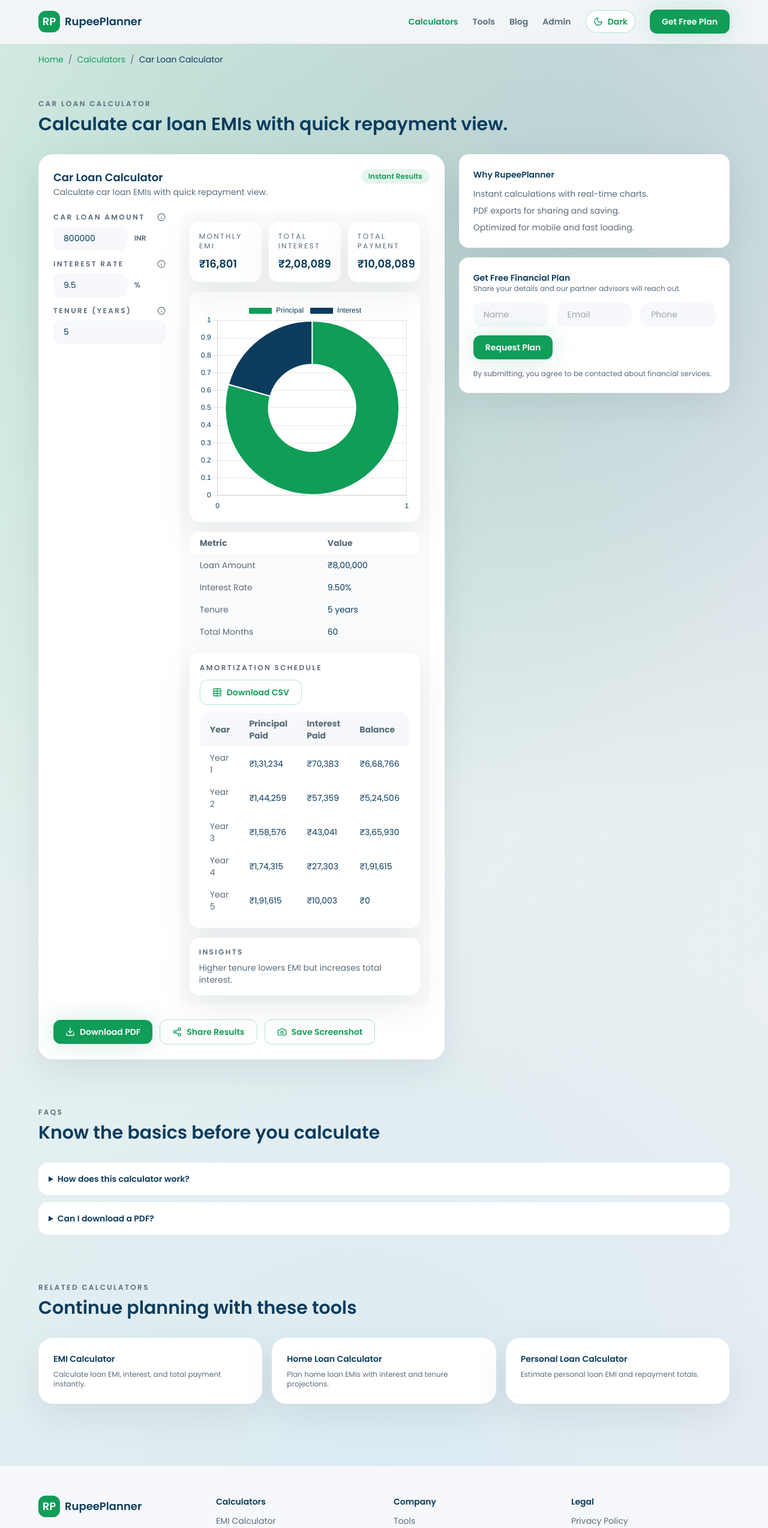
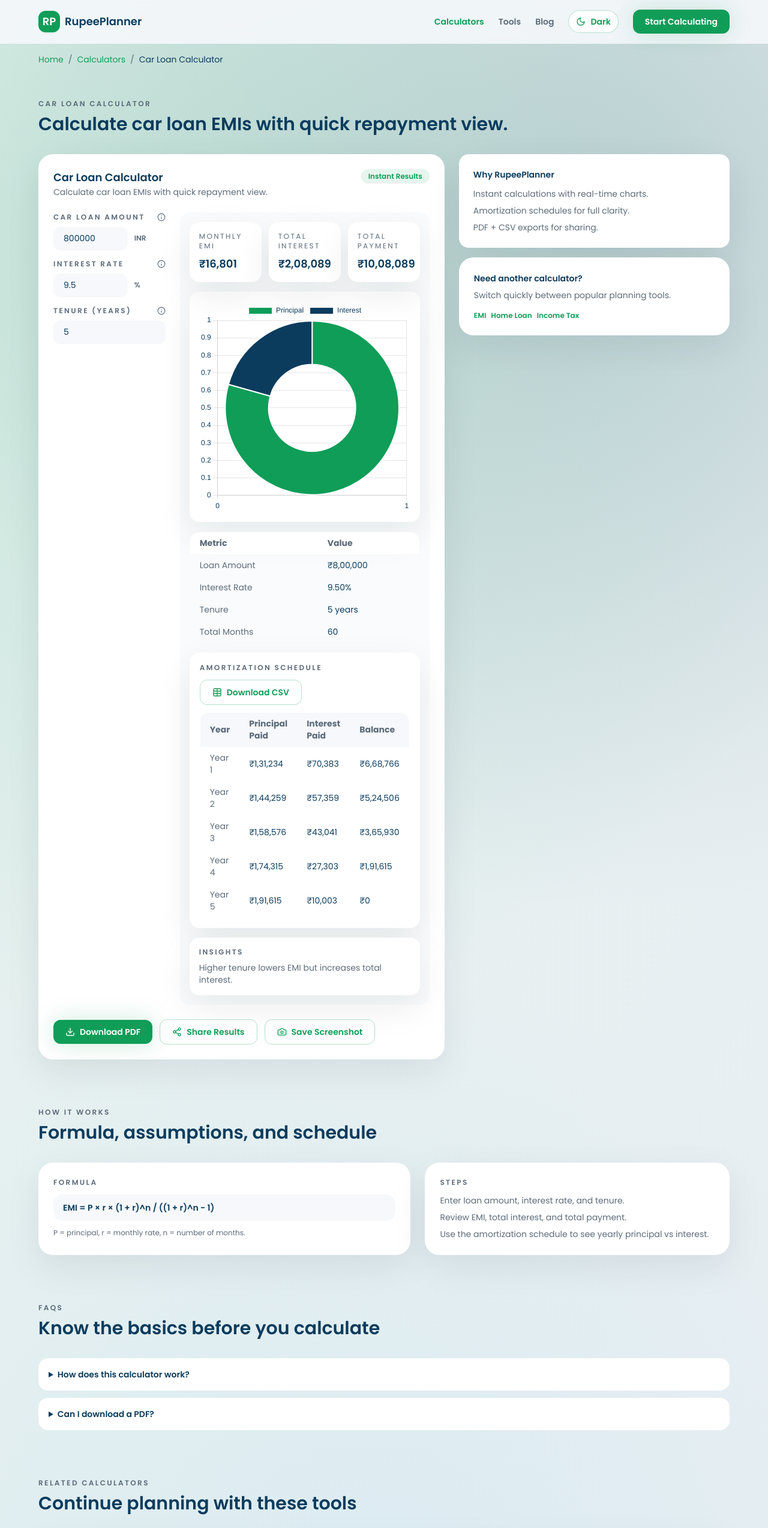
Before and after one commit to mkhanzk/FianceWebsiteforIndian, a Next.js app: page /calculators/car-loan-calculator in a window 1280 px wide. Shown: the top 2547 px of the page at 60% size. Built offline with nearby package versions, Linux system fonts and the light colour scheme.

Commit message:
Remove lead capture UI and hide empty ad slots

```diff
--- a/components/AdSlot.tsx
+++ b/components/AdSlot.tsx
@@ -21,11 +21,12 @@ const AdSlot = ({ label, className, adSlot, format = 'auto' }: AdSlotProps) => {
     }
   }, [shouldRenderAd, adSlot]);
 
+  if (!shouldRenderAd) return null;
+
   return (
     <div
       className={`flex min-h-[120px] items-center justify-center rounded-2xl border border-dashed border-accent/40 bg-surface/70 text-sm text-muted ${className ?? ''}`}
     >
-      {shouldRenderAd ? (
       <ins
         className="adsbygoogle block w-full"
         style={{ display: 'block', minHeight: 120 }}
@@ -34,13 +35,6 @@ const AdSlot = ({ label, className, adSlot, format = 'auto' }: AdSlotProps) => {
         data-ad-format={format}
         data-full-width-responsive="true"
       />
-      ) : (
-        <div className="text-center">
-          <div className="text-xs uppercase tracking-[0.3em] text-muted">Ad Placement</div>
-          <div className="mt-2 font-semibold text-text">{label}</div>
-          <div className="mt-1 text-xs text-muted">Google AdSense / Affiliate Banner</div>
-        </div>
-      )}
     </div>
   );
 };
--- a/components/Layout.tsx
+++ b/components/Layout.tsx
@@ -2,18 +2,15 @@ import { ReactNode } from 'react';
 import Navbar from './Navbar';
 import Footer from './Footer';
 import Breadcrumbs from './Breadcrumbs';
-import { RequestModalProvider } from './RequestModalContext';
 
 const Layout = ({ children }: { children: ReactNode }) => {
   return (
-    <RequestModalProvider>
     <div className="flex min-h-screen flex-col">
       <Navbar />
       <Breadcrumbs />
       <main className="flex-1">{children}</main>
       <Footer />
     </div>
-    </RequestModalProvider>
   );
 };
 
--- a/components/Navbar.tsx
+++ b/components/Navbar.tsx
@@ -3,20 +3,16 @@ import { useRouter } from 'next/router';
 import { Menu, X } from 'lucide-react';
 import { useState } from 'react';
 import ThemeToggle from './ThemeToggle';
-import { useRequestModal } from './RequestModalContext';
 
 const navItems = [
   { label: 'Calculators', href: '/calculators' },
   { label: 'Tools', href: '/tools' },
-  { label: 'Blog', href: '/blog' },
-  { label: 'Admin', href: '/admin' }
+  { label: 'Blog', href: '/blog' }
 ];
 
 const Navbar = () => {
   const router = useRouter();
   const [open, setOpen] = useState(false);
-  const { open: openRequest } = useRequestModal();
-
   return (
     <header className="sticky top-0 z-50 border-b border-white/10 bg-base/90 backdrop-blur">
       <div className="section-pad">
@@ -41,9 +37,9 @@ const Navbar = () => {
               );
             })}
             <ThemeToggle />
-            <button type="button" className="btn-primary" onClick={openRequest}>
-              Get Free Plan
-            </button>
+            <Link href="/calculators" className="btn-primary">
+              Start Calculating
+            </Link>
           </nav>
           <div className="flex items-center gap-3 md:hidden">
             <ThemeToggle />
@@ -70,16 +66,9 @@ const Navbar = () => {
                   {item.label}
                 </Link>
               ))}
-              <button
-                type="button"
-                className="btn-primary"
-                onClick={() => {
-                  setOpen(false);
-                  openRequest();
-                }}
-              >
-                Get Free Plan
-              </button>
+              <Link href="/calculators" className="btn-primary" onClick={() => setOpen(false)}>
+                Start Calculating
+              </Link>
             </div>
           </div>
         )}
--- a/pages/calculators/[slug].tsx
+++ b/pages/calculators/[slug].tsx
@@ -3,7 +3,6 @@ import { NextSeo, FAQPageJsonLd } from 'next-seo';
 import Link from 'next/link';
 import CalculatorCard from '../../components/CalculatorCard';
 import SectionHeading from '../../components/SectionHeading';
-import LeadForm from '../../components/LeadForm';
 import FAQ from '../../components/FAQ';
 import { calculatorSlugs, getCalculatorBySlug, calculators } from '../../data/calculators';
 
@@ -17,6 +16,25 @@ export default function CalculatorDetail({ slug }: Props) {
   if (!calculator) return null;
 
   const related = calculators.filter((calc) => calc.category === calculator.category && calc.slug !== calculator.slug).slice(0, 3);
+  const isLoan = calculator.category === 'loan';
+
+  const formula = isLoan
+    ? 'EMI = P × r × (1 + r)^n / ((1 + r)^n − 1)'
+    : 'Future Value = P × (1 + r)^n';
+  const formulaHint = isLoan
+    ? 'P = principal, r = monthly rate, n = number of months.'
+    : 'P = principal, r = annual rate, n = years.';
+  const steps = isLoan
+    ? [
+        'Enter loan amount, interest rate, and tenure.',
+        'Review EMI, total interest, and total payment.',
+        'Use the amortization schedule to see yearly principal vs interest.'
+      ]
+    : [
+        'Enter investment amount, rate of return, and duration.',
+        'Review summary metrics and growth chart.',
+        'Download PDF to share with your advisor.'
+      ];
 
   return (
     <>
@@ -38,11 +56,40 @@ export default function CalculatorDetail({ slug }: Props) {
                 <p className="text-sm font-semibold text-text">Why RupeePlanner</p>
                 <ul className="mt-3 space-y-2 text-sm text-muted">
                   <li>Instant calculations with real-time charts.</li>
-                  <li>PDF exports for sharing and saving.</li>
-                  <li>Optimized for mobile and fast loading.</li>
+                  <li>Amortization schedules for full clarity.</li>
+                  <li>PDF + CSV exports for sharing.</li>
                 </ul>
               </div>
-              <LeadForm />
+              <div className="card">
+                <p className="text-sm font-semibold text-text">Need another calculator?</p>
+                <p className="mt-2 text-sm text-muted">Switch quickly between popular planning tools.</p>
+                <div className="mt-4 flex flex-wrap gap-2 text-xs font-semibold text-accent">
+                  <Link href="/calculators/emi-calculator">EMI</Link>
+                  <Link href="/calculators/home-loan-calculator">Home Loan</Link>
+                  <Link href="/calculators/income-tax-calculator">Income Tax</Link>
+                </div>
+              </div>
+            </div>
+          </div>
+        </div>
+      </section>
+
+      <section className="section-pad">
+        <div className="container-max py-10">
+          <SectionHeading title="How it works" subtitle="Formula, assumptions, and schedule" />
+          <div className="grid gap-6 lg:grid-cols-[1.1fr_0.9fr]">
+            <div className="card">
+              <p className="text-xs font-semibold uppercase tracking-[0.2em] text-muted">Formula</p>
+              <p className="mt-3 rounded-2xl bg-base px-4 py-3 text-sm font-semibold text-text">{formula}</p>
+              <p className="mt-3 text-xs text-muted">{formulaHint}</p>
+            </div>
+            <div className="card">
+              <p className="text-xs font-semibold uppercase tracking-[0.2em] text-muted">Steps</p>
+              <ol className="mt-3 space-y-2 text-sm text-muted">
+                {steps.map((step) => (
+                  <li key={step}>{step}</li>
+                ))}
+              </ol>
             </div>
           </div>
         </div>
--- a/pages/index.tsx
+++ b/pages/index.tsx
@@ -2,7 +2,6 @@ import Link from 'next/link';
 import { NextSeo } from 'next-seo';
 import { ArrowRight, BadgeCheck, TrendingUp, Shield } from 'lucide-react';
 import AdSlot from '../components/AdSlot';
-import LeadForm from '../components/LeadForm';
 import SectionHeading from '../components/SectionHeading';
 import ChartBlock from '../components/ChartBlock';
 import { tips } from '../data/tips';
@@ -218,25 +217,26 @@ export default function Home() {
 
       <section className="section-pad">
         <div className="container-max py-12">
-          <SectionHeading title="Call To Action" subtitle="Get your custom financial roadmap" />
-          <div className="grid gap-6 lg:grid-cols-[1.1fr_0.9fr]">
+          <SectionHeading title="Start Planning" subtitle="Use calculators for detailed breakdowns" />
+          <div className="grid gap-6 md:grid-cols-2">
             <div className="card">
-              <h3 className="text-lg font-semibold text-text">Let our partners build your plan</h3>
+              <h3 className="text-lg font-semibold text-text">Loan & EMI calculators</h3>
               <p className="mt-2 text-sm text-muted">
-                Share your goals and we will connect you to trusted advisors for loans, investments, and insurance.
+                Estimate EMIs, interest, and schedules with sliders and amortization tables.
               </p>
-              <div className="mt-6 grid gap-3 md:grid-cols-2">
-                <div className="rounded-2xl bg-base p-4">
-                  <p className="text-xs text-muted">Average response time</p>
-                  <p className="text-lg font-semibold text-text">15 minutes</p>
-                </div>
-                <div className="rounded-2xl bg-base p-4">
-                  <p className="text-xs text-muted">Lead conversion</p>
-                  <p className="text-lg font-semibold text-text">High intent</p>
-                </div>
-              </div>
+              <Link href="/calculators/emi-calculator" className="mt-4 inline-flex text-xs font-semibold text-accent">
+                Open EMI Calculator
+              </Link>
             </div>
-            <LeadForm />
+            <div className="card">
+              <h3 className="text-lg font-semibold text-text">Tax calculators</h3>
+              <p className="mt-2 text-sm text-muted">
+                Compare regimes, evaluate deductions, and understand your tax liability.
+              </p>
+              <Link href="/calculators/income-tax-calculator" className="mt-4 inline-flex text-xs font-semibold text-accent">
+                Open Income Tax Calculator
+              </Link>
+            </div>
           </div>
         </div>
       </section>
--- a/pages/tools.tsx
+++ b/pages/tools.tsx
@@ -1,7 +1,6 @@
 import { NextSeo } from 'next-seo';
 import Link from 'next/link';
 import AdSlot from '../components/AdSlot';
-import LeadForm from '../components/LeadForm';
 import SectionHeading from '../components/SectionHeading';
 import { tools } from '../data/tools';
 import { getCalculatorBySlug } from '../data/calculators';
@@ -81,10 +80,23 @@ export default function ToolsPage() {
 
       <section className="section-pad">
         <div className="container-max py-10">
-          <SectionHeading title="Lead Capture" subtitle="Generate high-intent financial leads" />
-          <div className="grid gap-6 lg:grid-cols-[1.2fr_0.8fr]">
-            <AdSlot label="Lead Magnet Banner" adSlot={process.env.NEXT_PUBLIC_ADSENSE_SLOT_TOP_BANNER} />
-            <LeadForm />
+          <SectionHeading title="Continue Planning" subtitle="Explore more calculators" />
+          <div className="grid gap-4 md:grid-cols-3">
+            <Link href="/calculators/emi-calculator" className="card">
+              <h3 className="text-lg font-semibold text-text">EMI Calculator</h3>
+              <p className="mt-2 text-sm text-muted">Calculate monthly EMIs with schedules.</p>
+              <span className="mt-4 inline-flex text-xs font-semibold text-accent">Open tool</span>
+            </Link>
+            <Link href="/calculators/home-loan-calculator" className="card">
+              <h3 className="text-lg font-semibold text-text">Home Loan Calculator</h3>
+              <p className="mt-2 text-sm text-muted">Plan repayment and interest breakups.</p>
+              <span className="mt-4 inline-flex text-xs font-semibold text-accent">Open tool</span>
+            </Link>
+            <Link href="/calculators/income-tax-calculator" className="card">
+              <h3 className="text-lg font-semibold text-text">Income Tax Calculator</h3>
+              <p className="mt-2 text-sm text-muted">Compare old vs new regime quickly.</p>
+              <span className="mt-4 inline-flex text-xs font-semibold text-accent">Open tool</span>
+            </Link>
           </div>
         </div>
       </section>
```
Lines whose indentation alone changed are shown as unchanged.
